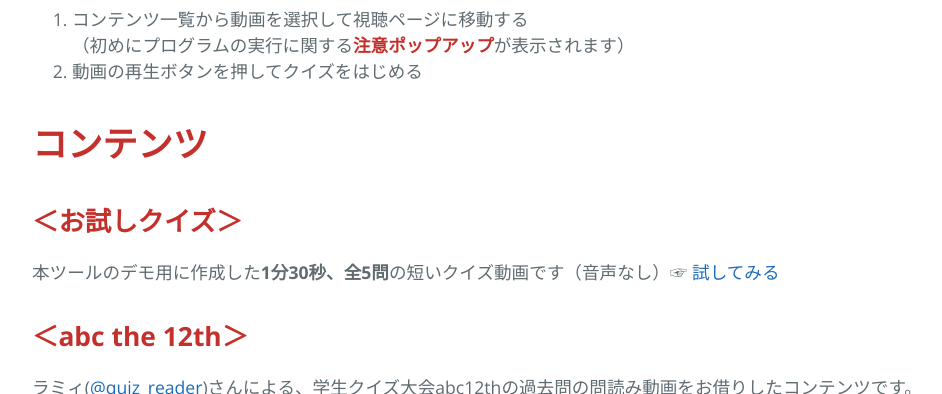
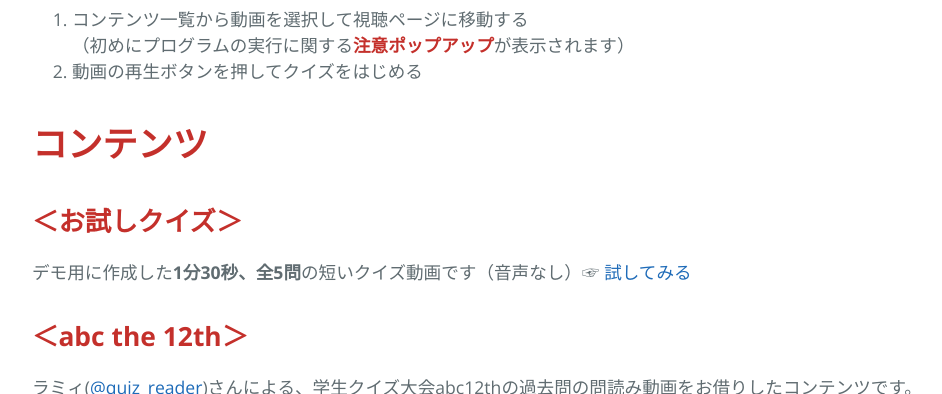
Before and after one commit to t-yokota/quizBattle, a Jekyll site: the page built from docs/index.md, in a window 1280 px wide and 900 px high, scrolled down 567 px, cut to the strip 0-394 px from the top of the window. Shown: the whole strip, without its empty margins (152-1094 px from the left). Built offline with Jekyll 4.4.1, drawn with Linux system fonts in a browser that asks for light colours; our own code applies the rules of GitHub Pages for plain Markdown files.

Commit message:
changed description of content on the page.

```diff
--- a/docs/index.md
+++ b/docs/index.md
@@ -22,7 +22,7 @@
 
 ## **＜お試しクイズ＞**
 
-本ツールのデモ用に作成した**1分30秒、全5問**の短いクイズ動画です（音声なし）☞
+デモ用に作成した**1分30秒、全5問**の短いクイズ動画です（音声なし）☞
 <a href="https://t-yokota.github.io/srt.js/?v=BHWd-HDorfY&surl=https://raw.githubusercontent.com/t-yokota/quizBattle/master/src/quizBattle.srt.js" target="_blank" rel="noopener noreferrer">試してみる</a>
 
 <!-- <table class="contents">
```
